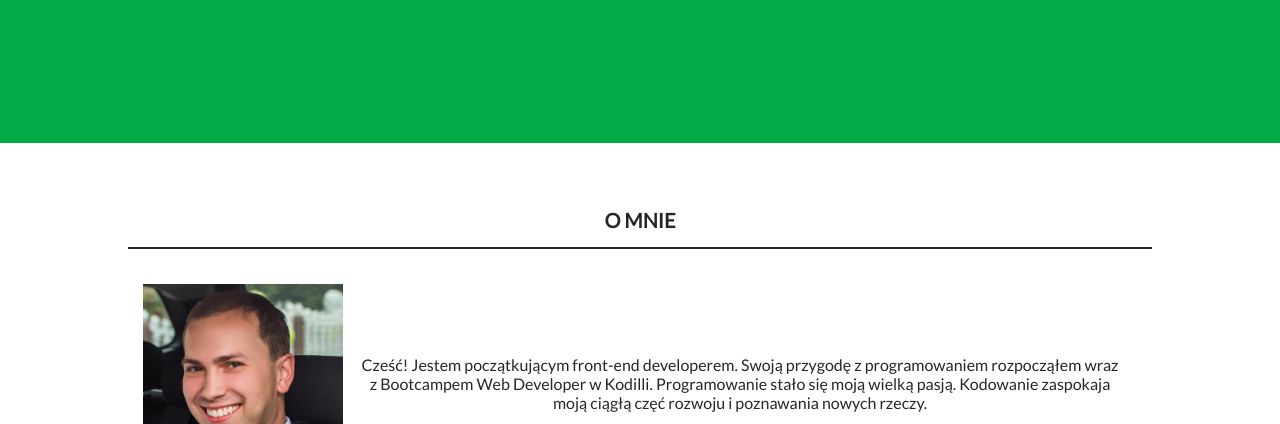
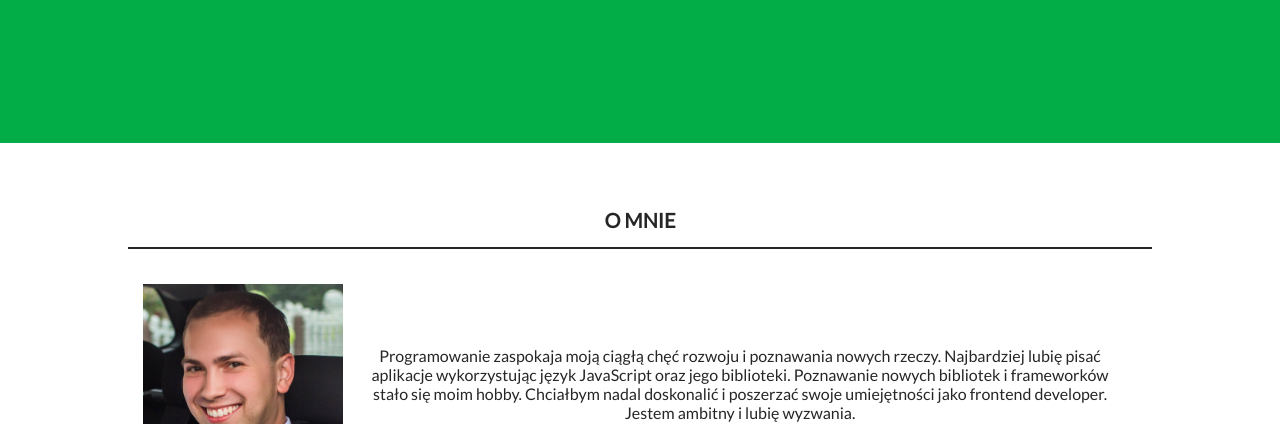
Before and after one commit to adrianrak/portfolio, a website: page index.html in a window 1280 px wide. Shown: the part 528-952 px from the top of the page. Drawn offline with Linux system fonts and the light colour scheme.

Commit message:
update cv

```diff
--- a/index.html
+++ b/index.html
@@ -36,11 +36,10 @@
             <h3>O mnie</h3>
             <div class="about">
                 <img src="./images/adrian.jpg" alt="Adrian Rak">
-                <p>Cześć! Jestem początkującym front-end developerem. Swoją przygodę z programowaniem rozpocząłem wraz z Bootcampem Web Developer w Kodilli.
-                    Programowanie stało się moją wielką pasją. Kodowanie zaspokaja moją ciągłą częć rozwoju i poznawania nowych rzeczy.
+                <p>Programowanie zaspokaja moją ciągłą chęć rozwoju i poznawania nowych rzeczy. Najbardziej lubię pisać aplikacje wykorzystując język JavaScript oraz jego biblioteki. Poznawanie nowych bibliotek i frameworków stało się moim hobby. Chciałbym nadal doskonalić i poszerzać swoje umiejętności jako frontend developer. Jestem ambitny i lubię wyzwania.
                 </p>
             </div>
-            <button><a href="./documents/CV-Adrian_Rak-Frontend_Developer.pdf" target="_blank">CV</a></button>
+            <button><a href="./documents/AdrianRak_FrontendDeveloper.pdf" target="_blank">CV</a></button>
             <button><a href="./documents/Zaswiadczenie kodilla 220_2018.pdf" target="_blank">Zaświadczenie kodilla</a></button>
         </section>
         <section class="skills" id="sectionSkills">
```
Also changed, not shown: 2 other files.
